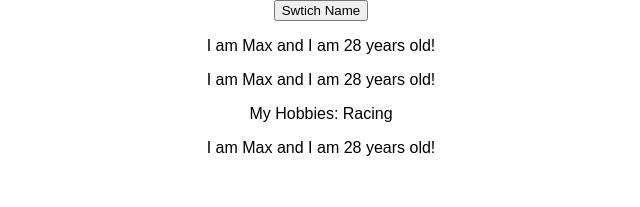
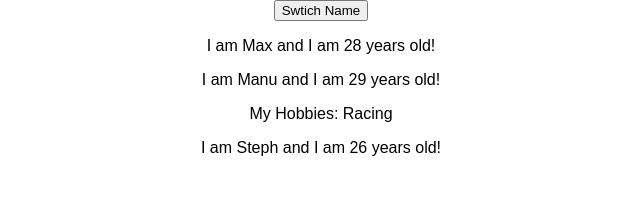
Before and after one commit to kokomyohein2/react-complete-guide, a React (Create React App) app: page / in a window 1280 px wide. Shown: the top 207 px of the page, without its empty margins (319-959 px from the left). Built offline with nearby package versions, Linux system fonts and the light colour scheme.

Commit message:
042 : Manipulating the State

```diff
--- a/src/App.js
+++ b/src/App.js
@@ -12,8 +12,14 @@
   };
 
   swtichNameHandler = () => {
-    console.log('Was clicked');
-  }
+    this.setState({
+      persons: [
+        { name: "ko", age: 1 },
+        { name: "Manu", age: 1 },
+        { name: "Steph", age: 1 }
+      ]
+    });
+  };
 
   render() {
     return (
@@ -24,14 +30,14 @@
           age={this.state.persons[0].age}
         />
         <Person
-          name={this.state.persons[0].name}
-          age={this.state.persons[0].age}
+          name={this.state.persons[1].name}
+          age={this.state.persons[1].age}
         >
           My Hobbies: Racing
         </Person>
         <Person
-          name={this.state.persons[0].name}
-          age={this.state.persons[0].age}
+          name={this.state.persons[2].name}
+          age={this.state.persons[2].age}
         />
       </div>
     );
```
